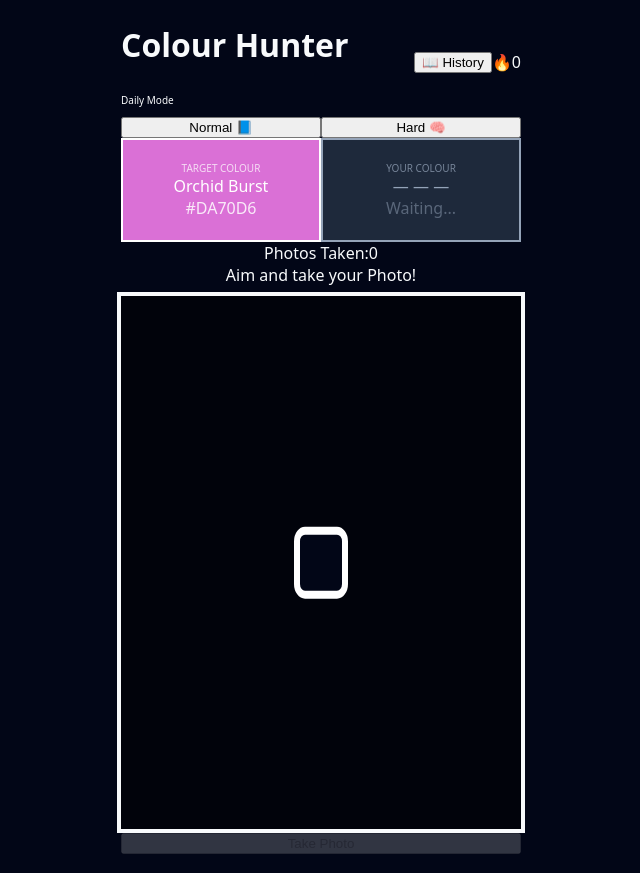
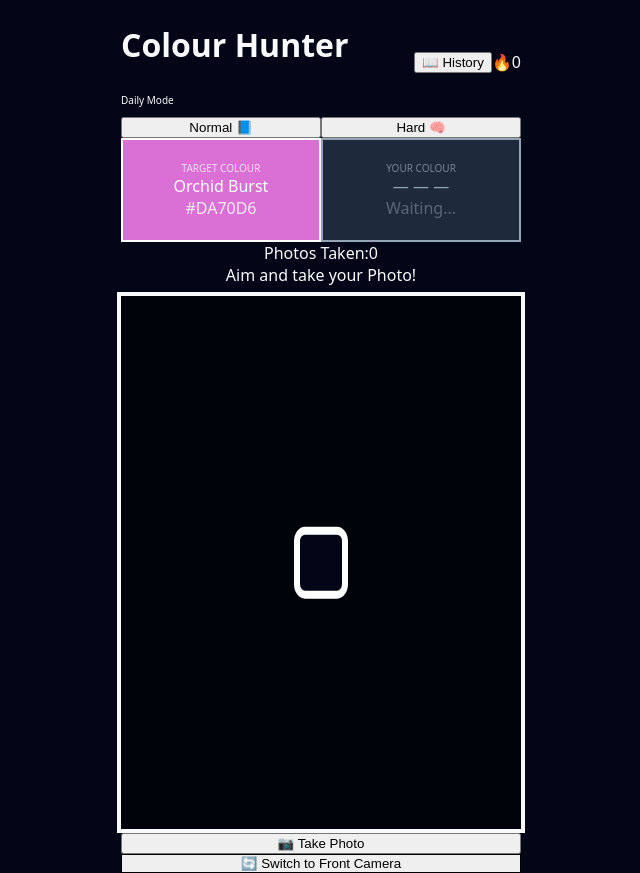
Before and after one commit to CoreyMaltby/colour-hunter, a Next.js app: page / in a window 1280 px wide. Shown: the whole page, without its empty margins (319-959 px from the left). Built offline with nearby package versions, Linux system fonts and the light colour scheme; no server answers.

Commit message:
feat: added ability to rotate camera

```diff
--- a/src/components/Viewfinder.tsx
+++ b/src/components/Viewfinder.tsx
@@ -1,8 +1,8 @@
-"use client"
+"use client";
 
-import { useEffect, useRef, useState } from "react"
-import { calculateMatchScore, rgbToHex } from "../lib/colourMath"
-import { DailyColour } from "../types"
+import { useEffect, useRef, useState } from "react";
+import { calculateMatchScore } from "../lib/colourMath";
+import { DailyColour } from "../types";
 
 interface ViewfinderProps {
   activeTarget: DailyColour | null;
@@ -19,131 +19,146 @@ export default function Viewfinder({
   savedPhoto,
   onReset
 }: ViewfinderProps) {
-    const videoRef = useRef<HTMLVideoElement | null>(null);
-    const canvasRef = useRef<HTMLCanvasElement | null>(null);
+  const videoRef = useRef<HTMLVideoElement>(null);
+  const canvasRef = useRef<HTMLCanvasElement>(null);
 
   const [stream, setStream] = useState<MediaStream | null>(null);
-    const [isStreaming, setIsStreaming] = useState(false);
-    const [isShowingPhoto, setIsShowingPhoto] = useState(false);
-    const [photoDataUrl, setPhotoDataUrl] = useState<string>("");
+  const [hasCameraError, setHasCameraError] = useState<boolean>(false);
+  const [isShowingPhoto, setIsShowingPhoto] = useState<boolean>(false);
+  const [localPhotoUrl, setLocalPhotoUrl] = useState<string>("");
+  const [facingMode, setFacingMode] = useState<"environment" | "user">("environment");
 
-    // Initialize camera streams only if the player hasn't already locked today's puzzle attempt
   useEffect(() => {
-        if (isLockedToday) return;
+    if (isLockedToday) {
+      if (savedPhoto) {
+        setLocalPhotoUrl(savedPhoto);
+        setIsShowingPhoto(true);
+      }
+      return;
+    }
 
-        async function startCamera() {
+    async function setupCameraStream() {
       try {
-                const mediaStream = await navigator.mediaDevices.getUserMedia({
-                    video: { facingMode: "environment" },
+        setHasCameraError(false);
+        if (stream) {
+          stream.getTracks().forEach((track) => track.stop());
+        }
+
+        const videoConstraints: MediaTrackConstraints = {
+          facingMode: facingMode,
+          width: { ideal: 1280 },
+          height: { ideal: 720 },
+        };
+
+        const hardwareStream = await navigator.mediaDevices.getUserMedia({
+          video: videoConstraints,
           audio: false,
         });
 
+        setStream(hardwareStream);
         if (videoRef.current) {
-                    videoRef.current.srcObject = mediaStream;
-                    setStream(mediaStream);
-                    setIsStreaming(true);
+          videoRef.current.srcObject = hardwareStream;
         }
       } catch (err) {
-                console.error("Error accessing camera stream:", err);
-                alert("Could not access camera. Ensure you are using HTTPS and have granted permissions.");
+        console.error("Camera interface initialization fault:", err);
+        setHasCameraError(true);
       }
     }
-        startCamera();
+    setupCameraStream();
 
     return () => {
       if (stream) {
         stream.getTracks().forEach((track) => track.stop());
       }
     };
-    }, []);
+  }, [isLockedToday, savedPhoto, facingMode]);
 
-    const capturePhoto = () => {
-        if (isShowingPhoto) {
-            // User clicked "Try Again" on an unsuccessful attempt
-            setIsShowingPhoto(false);
-            setPhotoDataUrl("");
-            onReset();
-            return;
-        }
+  const handleToggleLensFacing = () => {
+    setFacingMode((prev) => (prev === "environment" ? "user" : "environment"));
+  };
 
-        if (isLockedToday || !isStreaming || !videoRef.current || !canvasRef.current || !activeTarget) return;
+  const handleCapturePhotoAction = () => {
+    if (!videoRef.current || !canvasRef.current || !activeTarget) return;
 
     const video = videoRef.current;
     const canvas = canvasRef.current;
-        const context = canvas.getContext("2d");
+    const ctx = canvas.getContext("2d");
+    if (!ctx) return;
 
-        if (!context) return;
+    const videoWidth = video.videoWidth || 640;
+    const videoHeight = video.videoHeight || 480;
 
-        canvas.width = video.videoWidth;
-        canvas.height = video.videoHeight;
-        context.drawImage(video, 0, 0, canvas.width, canvas.height);
+    canvas.width = videoWidth;
+    canvas.height = videoHeight;
 
-        const centerX = canvas.width / 2;
-        const centerY = canvas.height / 2;
-        const sampleSize = 5;
-        const startX = centerX - sampleSize / 2;
-        const startY = centerY - sampleSize / 2;
+    ctx.clearRect(0, 0, canvas.width, canvas.height);
+    ctx.save();
 
-        const imgData = context.getImageData(startX, startY, sampleSize, sampleSize);
-        const data = imgData.data;
-
-        let totalR = 0, totalG = 0, totalB = 0;
-        const pixelCount = data.length / 4;
-
-        for (let i = 0; i < data.length; i += 4) {
-            totalR += data[i];
-            totalG += data[i + 1];
-            totalB += data[i + 2];
+    if (facingMode === "user") {
+      ctx.translate(canvas.width, 0);
+      ctx.scale(-1, 1);
     }
 
-        const avgR = Math.round(totalR / pixelCount);
-        const avgG = Math.round(totalG / pixelCount);
-        const avgB = Math.round(totalB / pixelCount);
-        const detectedHex = rgbToHex(avgR, avgG, avgB);
+    ctx.drawImage(video, 0, 0, videoWidth, videoHeight);
+    ctx.restore();
+
+    const dataURL = canvas.toDataURL("image/jpeg", 0.85);
+
+    const pixelSample = ctx.getImageData(canvas.width / 2, canvas.height / 2, 1, 1).data;
+    const detectedR = pixelSample[0];
+    const detectedG = pixelSample[1];
+    const detectedB = pixelSample[2];
+
+    const convertToHex = (r: number, g: number, b: number) => {
+      return "#" + [r, g, b].map((x) => x.toString(16).padStart(2, "0")).join("");
+    };
+    const playerHexOutputStr = convertToHex(detectedR, detectedG, detectedB);
 
     const matchScore = calculateMatchScore(
-            activeTarget.r,
-            activeTarget.g,
-            activeTarget.b,
-            avgR,
-            avgG,
-            avgB
+      activeTarget.r, activeTarget.g, activeTarget.b,
+      detectedR, detectedG, detectedB
     );
 
-        const dataURL = canvas.toDataURL("image/png");
+    setLocalPhotoUrl(dataURL);
+    setIsShowingPhoto(true);
 
-        if (matchScore < 80) {
-            setPhotoDataUrl(dataURL);
-            setIsShowingPhoto(true);
+    if (stream) {
+      stream.getTracks().forEach((track) => track.stop());
     }
 
-        onPhotoCaptured(matchScore, detectedHex, dataURL);
+    onPhotoCaptured(matchScore, playerHexOutputStr, dataURL);
+  };
+
+  const handleClearCaptureReset = () => {
+    setIsShowingPhoto(false);
+    setLocalPhotoUrl("");
+    onReset();
   };
 
   return (
-        <div className="flex flex-col items-center w-full max-w-[400px]">
-            {/* Bounding Viewfinder Frame Wrapper */}
-            <div className="relative w-full aspect-[3/4] mb-5 rounded-xl overflow-hidden border-4 border-white shadow-lg bg-black">
-                {!isLockedToday ? (
-                    <>
+    <div className="w-full max-w-[400px] flex flex-col items-center">
+      <div className="w-full aspect-[3/4] bg-black rounded-xl overflow-hidden mb-5 border-4 border-white shadow-lg relative">
+
+        {!isShowingPhoto && !hasCameraError && (
           <video
             ref={videoRef}
             autoPlay
             playsInline
-                            className={`absolute top-0 left-0 w-full h-full object-cover transition-opacity duration-200 ${isShowingPhoto ? "opacity-0 pointer-events-none" : "opacity-100"
-                                }`}
+            muted
+            className="absolute top-0 left-0 w-full h-full object-cover"
+            style={{ transform: facingMode === "user" ? "scaleX(-1)" : "none" }}
           />
+        )}
 
         {isShowingPhoto && (
           <img
-                                src={photoDataUrl}
-                                alt="Your un-successful capture attempt"
+            src={localPhotoUrl}
+            alt="Captured hunt snapshot results frame"
             className="absolute top-0 left-0 w-full h-full object-cover"
           />
         )}
 
-                        {/* Central Targeting Reticle Overlay */}
-                        {!isShowingPhoto && (
+        {!isShowingPhoto && !hasCameraError && (
           <svg
             viewBox="0 0 100 100"
             preserveAspectRatio="none"
@@ -153,43 +168,56 @@ export default function Viewfinder({
             <defs>
               <mask id="reticle-hole">
                 <rect x="0" y="0" width="100" height="100" fill="white" />
-                                        {/* centered 12x12 square hole */}
                 <rect x="44" y="44" width="12" height="12" fill="black" rx="2" ry="2" />
               </mask>
             </defs>
-
-                                {/* dark overlay with transparent hole */}
             <rect width="100" height="100" fill="rgba(0,0,0,0.5)" mask="url(#reticle-hole)" />
-
-                                {/* white hollow square border centered over the hole */}
             <rect x="44" y="44" width="12" height="12" fill="transparent" stroke="#ffffff" strokeWidth="1.5" rx="2" />
           </svg>
         )}
-                    </>
-                ) : (
-                    /* Render the permanent winning target snapshot once matched successfully */
-                    <img
-                        src={savedPhoto}
-                        alt="Your victory submission frame"
-                        className="absolute top-0 left-0 w-full h-full object-cover"
-                    />
+
+        {hasCameraError && (
+          <div className="absolute inset-0 flex flex-col items-center justify-center p-6 text-center bg-slate-950/90 z-30">
+            <span className="text-3xl mb-2">🛑</span>
+            <h4 className="text-sm font-black uppercase text-slate-200 tracking-wider">Camera Permissions Blocked</h4>
+            <p className="text-xs text-slate-500 mt-2 max-w-[280px] leading-relaxed">
+              Please grant camera access or authorize the stream inside your browser settings!
+            </p>
+          </div>
+        )}
+      </div>
+
+      <div className="w-full flex flex-col gap-3 px-1">
+        {!isLockedToday && !isShowingPhoto && !hasCameraError && (
+          <button
+            onClick={handleCapturePhotoAction}
+            className="w-full py-3.5 bg-blue-600 hover:bg-blue-700 text-white font-bold rounded-lg shadow-md transition-all tracking-wide text-base active:scale-95"
+          >
+            📷 Take Photo
+          </button>
+        )}
+
+        {!isLockedToday && isShowingPhoto && (
+          <button
+            onClick={handleClearCaptureReset}
+            className="w-full py-3.5 bg-slate-700 hover:bg-slate-800 text-white font-bold rounded-lg shadow-md transition-all tracking-wide text-base active:scale-95"
+          >
+           🔄 Try Again
+          </button>
+        )}
+
+        {!isShowingPhoto && !hasCameraError && (
+          <button
+            onClick={handleToggleLensFacing}
+            type="button"
+            className="w-full py-2.5 bg-white/10 hover:bg-white/10 border border-slate-800 text-slate-400 hover:text-white rounded-xl text-xs font-bold transition-all tracking-wider flex items-center justify-center gap-1.5 cursor-pointer shadow-sm select-none active:scale-95"
+          >
+            {facingMode === "environment" ? "🔄 Switch to Front Camera" : "🔄 Switch to Back Camera"}
+          </button>
         )}
       </div>
 
       <canvas ref={canvasRef} className="hidden" />
-
-            <button
-                onClick={capturePhoto}
-                disabled={(!isStreaming && !isShowingPhoto) && !isLockedToday}
-                className={`w-full py-3.5 text-base font-bold rounded-lg shadow-md transition-all duration-200 tracking-wide active:scale-95 disabled:opacity-50 ${isLockedToday
-                    ? "bg-emerald-700 text-emerald-200 cursor-not-allowed shadow-none"
-                    : isShowingPhoto
-                        ? "bg-slate-700 hover:bg-slate-800 text-white"
-                        : "bg-blue-600 hover:bg-blue-700 text-white"
-                    }`}
-            >
-                {isLockedToday ? "✓ Entry Logged" : isShowingPhoto ? "Try Again" : "Take Photo"}
-            </button>
     </div>
   );
 }
```
Lines whose indentation alone changed are shown as unchanged.
